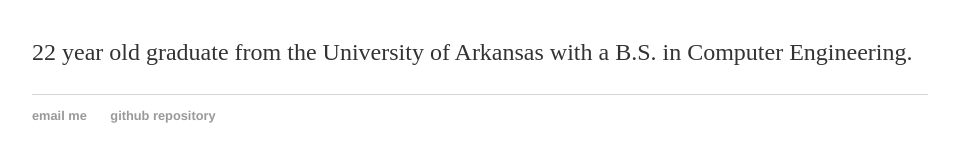
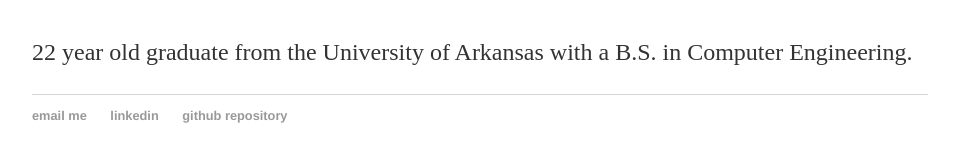
Before and after one commit to zackfravel/zackfravel.github.io, a Jekyll site: the page built from index.html, in a window 1280 px wide. Shown: the part 161-323 px from the top of the page, without its empty margins (160-1119 px from the left). Built offline with Jekyll 4.4.1, drawn with Linux system fonts in a browser that asks for light colours.

Commit message:
Update default.html

```diff
--- a/_layouts/default.html
+++ b/_layouts/default.html
@@ -23,6 +23,7 @@
 			<footer>
 	    		<ul>
 	        		<li><a href="mailto:mail@zackfravel.com">email me</a></li>
+				<li><a href="https://www.linkedin.com/in/zackfravel/">linkedin</a></li>
 	        		<li><a href="https://github.com/zackfravel/zackfravel.github.io">github repository</a></li>
 				</ul>
 			</footer>
```
